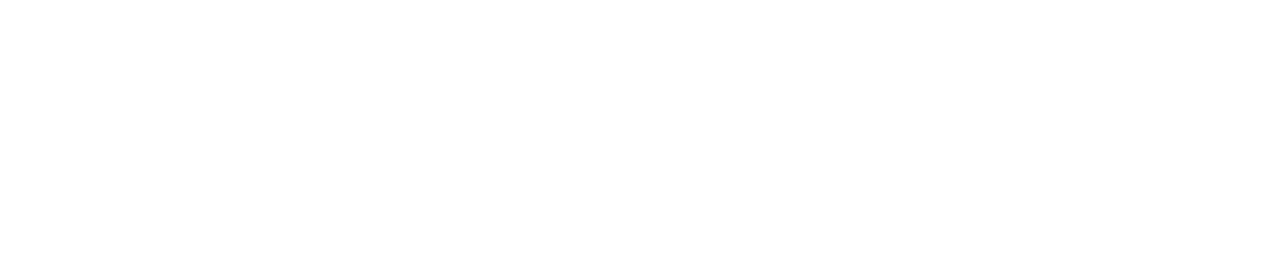
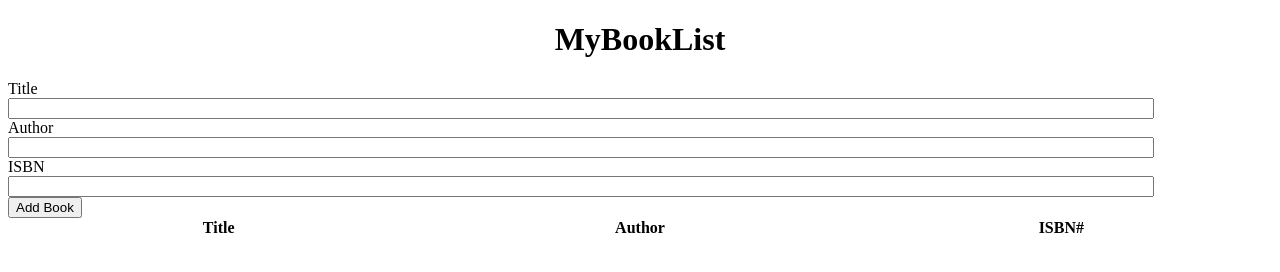
Before and after one commit to acciojob/book-list-imsunokdir, a website: page main.html in a window 1280 px wide. Drawn offline with Linux system fonts and the light colour scheme.

Commit message:
created a submission

```diff
--- a/main.html
+++ b/main.html
@@ -8,6 +8,36 @@
 
 <body>
 	<!-- the entire body must be written by student -->
+	<h1>My<span>Book</span>List</h1>
+
+	<form id="book-form" onsubmit="addBook(event)">
+		<label for="title">Title</label>
+		<br>
+		<input type="text" id="title" name="title">
+		<br>
+		<label for="author">Author</label>
+		<br>
+		<input type="text" id="author" name="author">
+		<br>
+		<label for="isbn">ISBN</label>
+		<br>
+		<input type="text" id="isbn" name="isbn">
+		<br>
+		<button type="submit">Add Book</button>
+	</form>
+
+	<table>
+		<thead>
+			<tr>
+			<th>Title</th>
+			<th>Author</th>
+			<th>ISBN#</th>
+				</tr>
+		</thead>
+		<tbody>
+
+		</tbody>
+	</table>
     <script type="text/javascript" src="./script.js">
 </script>
 
--- a/script.js
+++ b/script.js
@@ -1 +1,26 @@
 //your JS code here. If required.
+
+function addBook(event) {
+	event.preventDefault()
+
+	let tbody = document.querySelector("tbody");
+	let title = document.getElementById("title").value;
+	let author = document.getElementById("author").value;
+	let isbn = document.getElementById("isbn").value;
+	let data = [title, author, isbn,"X"]
+	let table = document.getElementsByTagName("table")[0];
+	let newTr = document.createElement("tr");
+
+	for(let i of data){
+		let newTd = document.createElement("td");
+		newTd.textContent = i;
+		newTr.appendChild(newTd);
+	}
+
+	tbody.appendChild(newTr);
+	document.getElementById("title").value=""
+	document.getElementById("author").value=""
+	document.getElementById("isbn").value=""
+
+
+}
--- a/styles.css
+++ b/styles.css
@@ -1 +1,20 @@
 /*  your css code here. If applicable */
+h1{
+	text-align:center;
+}
+input{
+	width:90%
+}
+table{
+	width:100%;
+	table-layout: fixed;
+	border:none;
+	border-spacing:0;
+}
+
+td{
+	background-color:yellow;
+	text-align:center;
+	padding:7px;
+	border-top:3px solid;
+}
```
